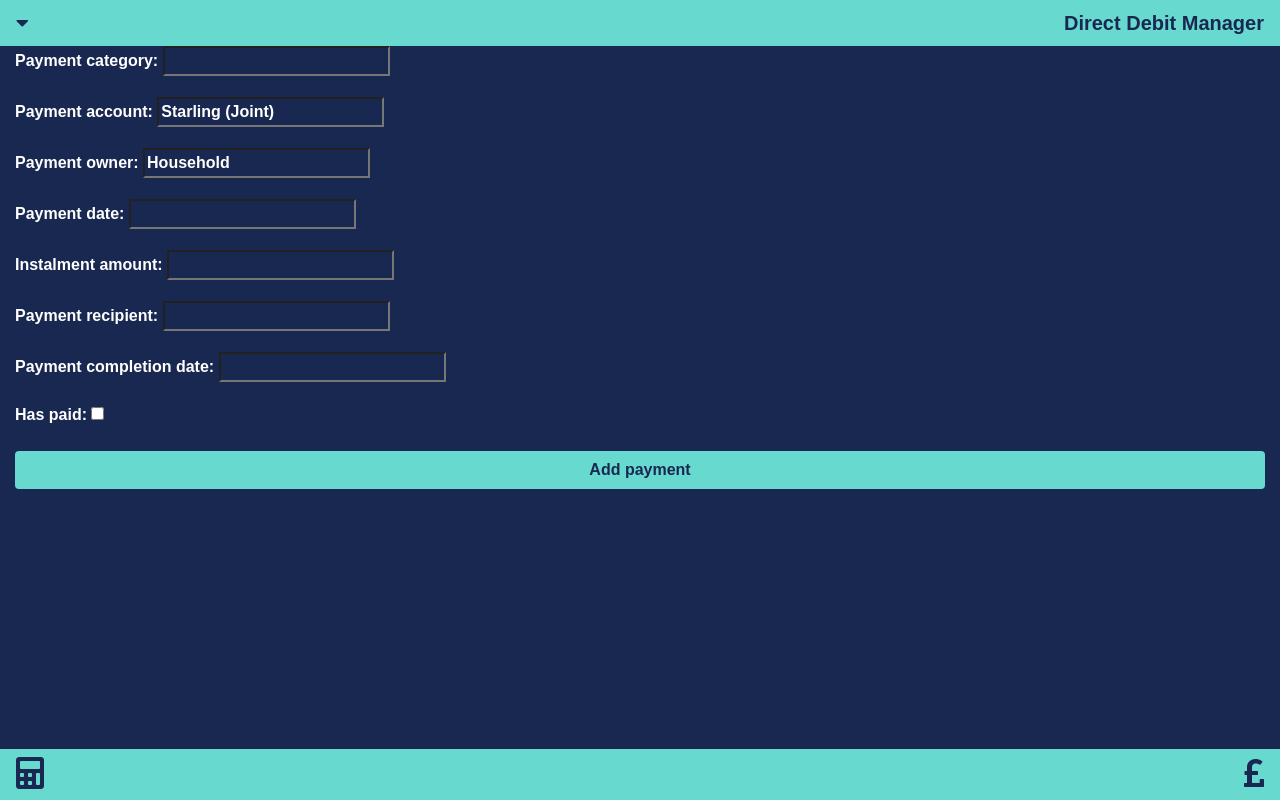
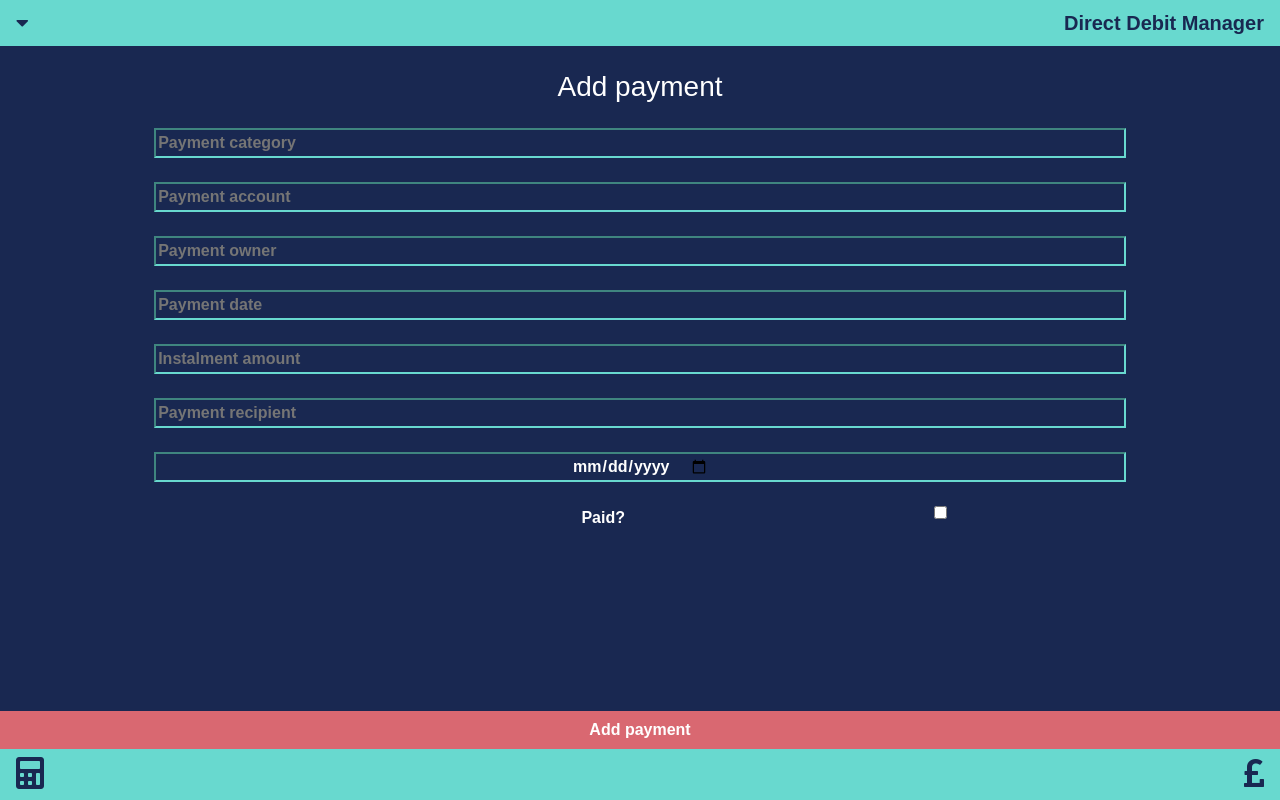
Before and after one commit to benm4ckenzie/finance, a Django app: page /payment in a window 1280 px wide. Run offline with Django 3.2, Linux system fonts and the light colour scheme; data comes from the database, SQL or seed files in the repository; some libraries are stand-ins or nearby versions.

Commit message:
Updates input fields

```diff
--- a/monthly_budget/static/monthly_budget/style.css
+++ b/monthly_budget/static/monthly_budget/style.css
@@ -29,12 +29,13 @@ html {
     justify-content: flex-end;
     align-content: center !important;
     width: 100%;
+    margin: 0 !important;
 }
 
 .positioning-left {
     display: flex;
     justify-content: flex-start;
-    align-content: center;
+    align-content: center !important;
     width: 100%;
     margin: 0 !important;
 }
@@ -55,7 +56,6 @@ html {
 
 .button-colour {
     background-color: #D96871 !important;
-    color: #192851 !important;
 }
 
 .input-box {
--- a/monthly_budget/templates/monthly_budget/add_payment.html
+++ b/monthly_budget/templates/monthly_budget/add_payment.html
@@ -1,13 +1,55 @@
 {% extends "base.html" %}
 
 {% block content %}
-
+<h3 class="m-4" style="text-align: center;">Add payment</h3>
 <form method="POST" action="payment">
     {% csrf_token %}
-    {{ paymentForm.as_p }}
-    <div class="">
+    <div class="row m-4">
+        <div class="col-10 offset-1">
+            <input class="positioning input-box" type="text" placeholder="Payment category" name="payment_category" id="id_payment_category" required>
+        </div>
+    </div>
+    <div class="row m-4">
+        <div class="col-10 offset-1">
+            <input class="positioning input-box" type="text" placeholder="Payment account" name="payment_account" id="id_payment_account" required>
+        </div>
+    </div>
+    <div class="row m-4">
+        <div class="col-10 offset-1">
+            <input class="positioning input-box" type="text" placeholder="Payment owner" name="payment_owner" id="id_payment_owner" required>
+        </div>
+    </div>
+    <div class="row m-4">
+        <div class="col-10 offset-1">
+            <input class="positioning input-box" type="value" placeholder="Payment date" name="payment_date" id="id_payment_date" required>
+        </div>
+    </div>
+    <div class="row m-4">
+        <div class="col-10 offset-1">
+            <input class="positioning input-box" type="value" placeholder="Instalment amount" name="instalment_amount" id="id_instalment_amount" required>
+        </div>
+    </div>
+    <div class="row m-4">
+        <div class="col-10 offset-1">
+            <input class="positioning input-box" type="text" placeholder="Payment recipient" name="payment_recipient" id="id_payment_recipient" required>
+        </div>
+    </div>
+    <div class="row m-4">
+        <div class="col-10 offset-1">
+            <input class="positioning input-box" type="date" placeholder="Payment completion date" name="payment_completion_date" id="id_payment_completion_date">
+        </div>
+    </div>
+     <div class="row m-4">
+        <div class="col-6">
+            <label class="positioning-right" for="id_has_paid">Paid?</label>
+        </div>
+        <div class="col-6">
+            <input class="positioning-left input-box" type="checkbox" placeholder="" name="has_paid" id="id_has_paid">
+        </div>
+    </div>
+    <div class="m-4">
         <p>
-            <button class="btn colour-reverse positioning" type="submit"><strong class="colour-reverse positioning">Add payment</strong></button>
+            <button class="btn button-colour positioning fixed-bottom rounded-0" style="margin-bottom: 51px;" type="submit"><strong class="button-colour positioning">Add payment</strong></button>
         </p>
     </div>
 </form>
```
Also changed, not shown: monthly_budget/templates/monthly_budget/add_income.html (+27 -4 lines).
